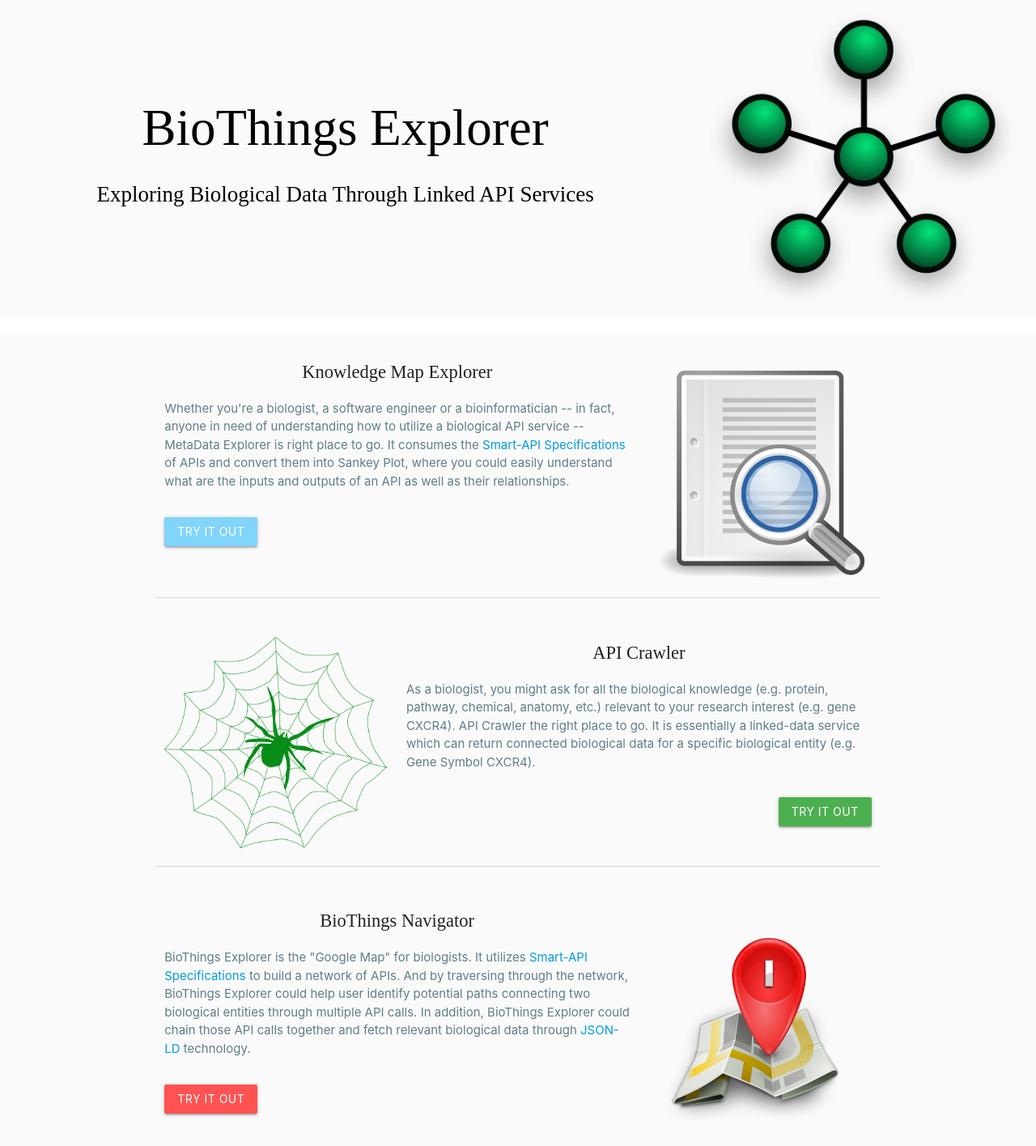
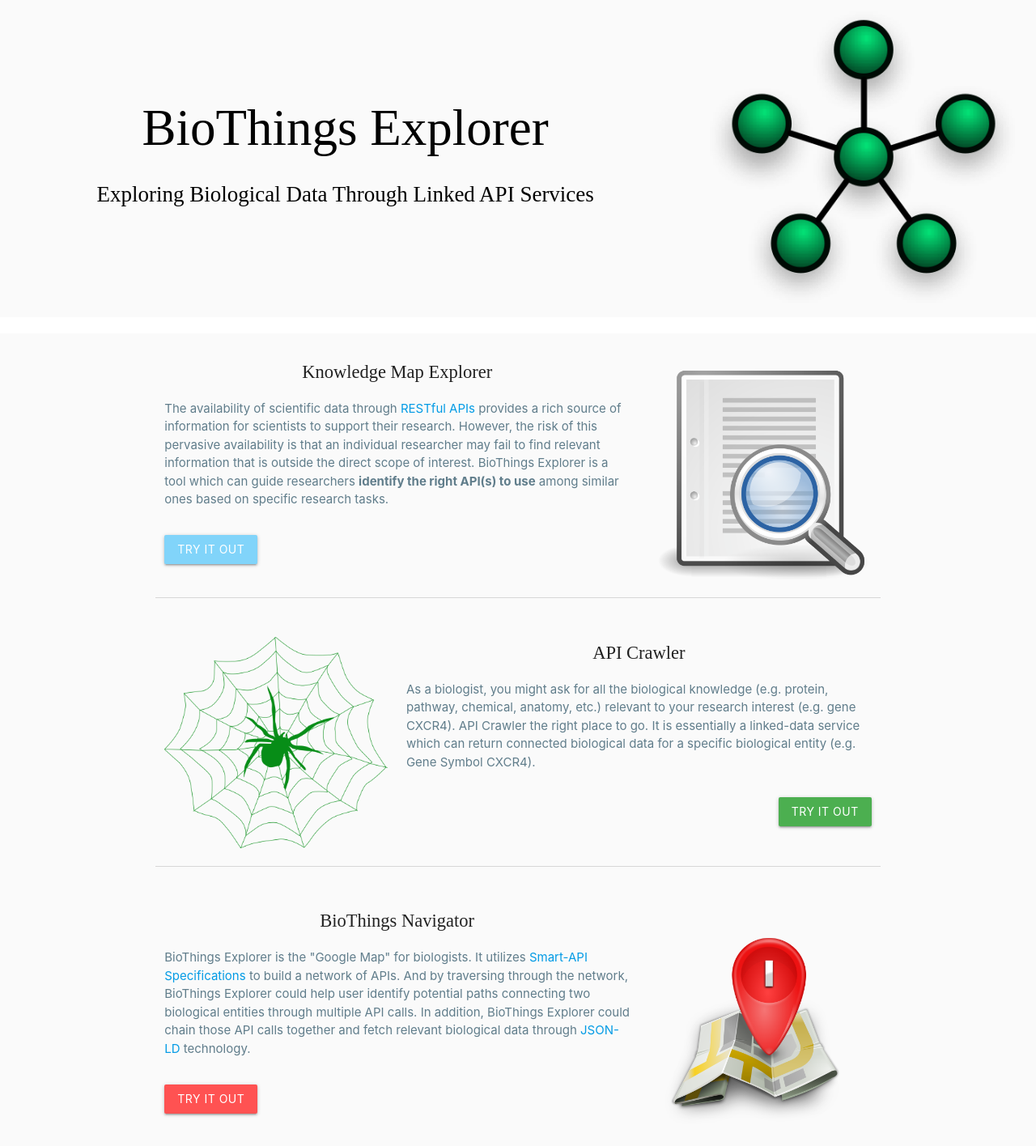
Before and after one commit to biothings/biothings_explorer_web_old, a Python web app: template src/templates/home.html in a window 1280 px wide. Shown: the part 65-1481 px from the top of the page at 81% size. Run offline with Jinja, Linux system fonts and the light colour scheme; the template is opened without the code that fills it, so the values that code supplies are empty; some libraries are stand-ins or nearby versions.

Commit message:
restructure the context for metadata

```diff
--- a/src/templates/home.html
+++ b/src/templates/home.html
@@ -56,7 +56,7 @@
                     </div>
                     <div class="col l8 m8">
                         <h2 class="center"> Knowledge Map Explorer</h2>
-                        <p class="blue-grey-text">Whether you're a biologist, a software engineer or a bioinformatician -- in fact, anyone in need of understanding how to utilize a biological API service -- MetaData Explorer is right place to go. It consumes the <a href="http://smart-api.info" target="_blank">Smart-API Specifications</a> of APIs and convert them into Sankey Plot, where you could easily understand what are the inputs and outputs of an API as well as their relationships.</p>
+                        <p class="blue-grey-text">The availability of scientific data through <a href="https://en.wikipedia.org/wiki/Representational_state_transfer" target="_blank">RESTful APIs</a> provides a rich source of information for scientists to support their research. However, the risk of this pervasive availability is that an individual researcher may fail to find relevant information that is outside the direct scope of interest. BioThings Explorer is a tool which can guide researchers <b>identify the right API(s) to use</b> among similar ones based on specific research tasks. </p>
                         <a class="waves-effect waves-light btn light-blue lighten-3 try-it-out-button" id="try-crawler-button" href="metadata">Try it out</a>
                     </div>
                 </br>
```
